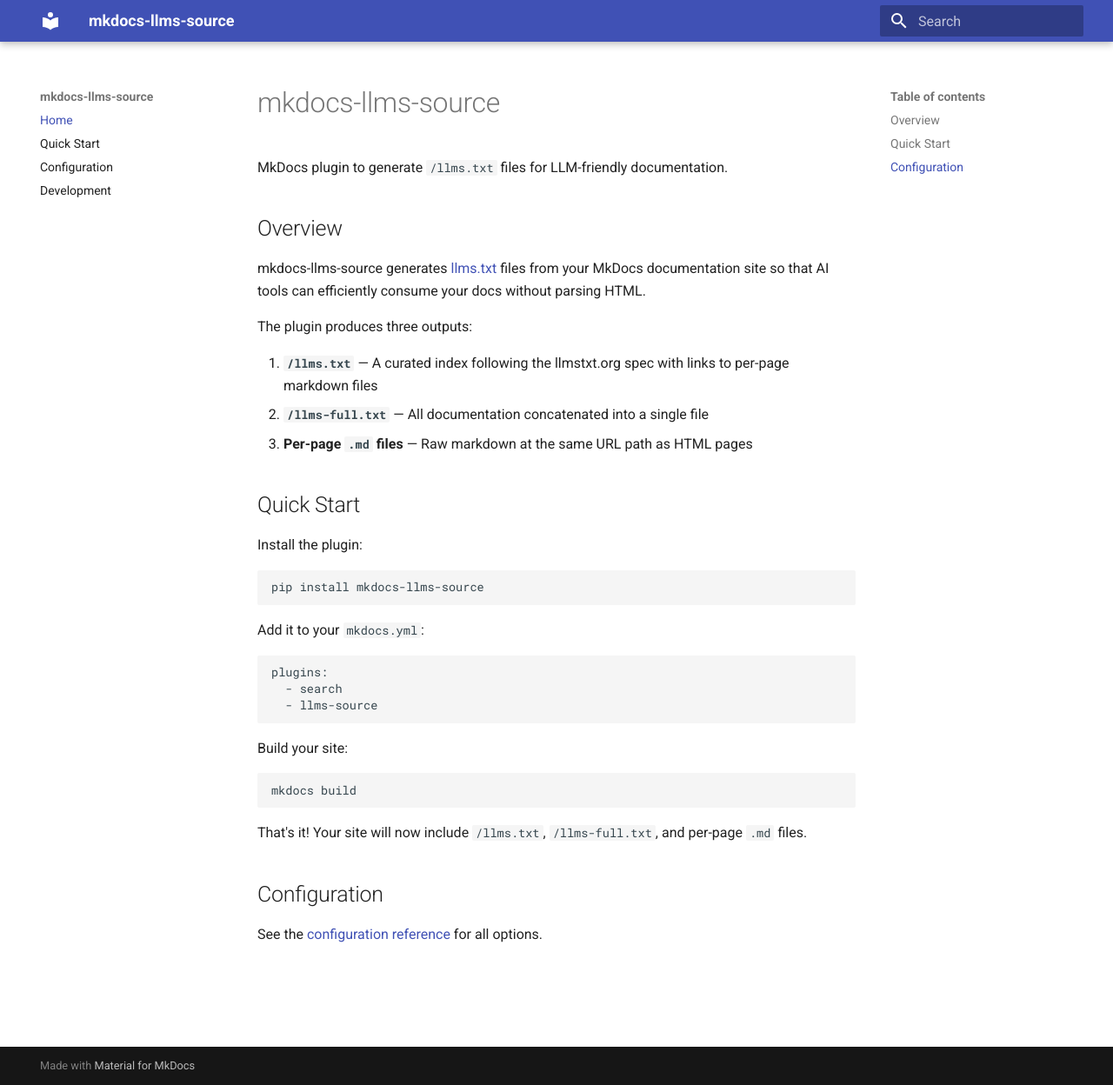
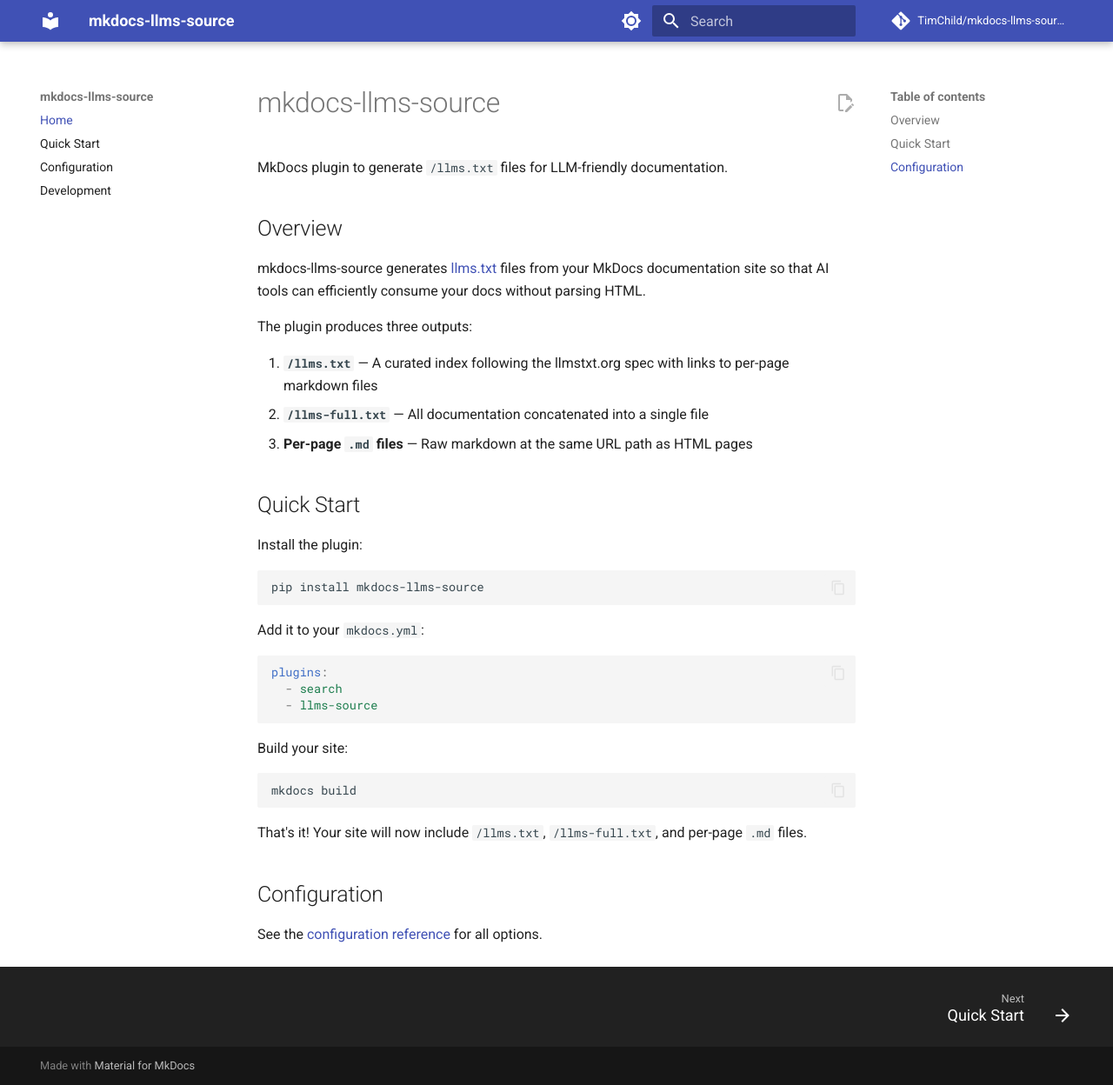
Before and after one commit to TimChild/mkdocs-llms-source, an MkDocs documentation site: the page built from docs/index.md, in a window 1280 px wide and 1248 px high. Shown: the whole window at 87% size. Built offline with MkDocs 1.6.1 and Material for MkDocs 9.7.7, drawn with Linux system fonts in a browser that asks for light colours; comment, search, counter and statistics services are not loaded.

Commit message:
enhance docs site: dark mode, edit links, code copy, nav improvements

```diff
--- a/mkdocs.yml
+++ b/mkdocs.yml
@@ -1,13 +1,53 @@
 site_name: mkdocs-llms-source
 site_url: https://TimChild.github.io/mkdocs-llms-source
 site_description: MkDocs plugin to generate /llms.txt files for LLM-friendly documentation
+repo_url: https://github.com/TimChild/mkdocs-llms-source
+repo_name: TimChild/mkdocs-llms-source
+edit_uri: edit/main/docs/
 
 theme:
   name: material
+  palette:
+    - scheme: default
+      primary: indigo
+      accent: indigo
+      toggle:
+        icon: material/brightness-7
+        name: Switch to dark mode
+    - scheme: slate
+      primary: indigo
+      accent: indigo
+      toggle:
+        icon: material/brightness-4
+        name: Switch to light mode
+  features:
+    - content.action.edit
+    - content.code.copy
+    - navigation.instant
+    - navigation.instant.progress
+    - navigation.footer
+    - navigation.top
+    - search.suggest
+    - search.highlight
+    - toc.follow
 
 plugins:
   - search
   - llms-source
+
+markdown_extensions:
+  - admonition
+  - pymdownx.details
+  - pymdownx.superfences
+  - pymdownx.highlight:
+      anchor_linenums: true
+  - pymdownx.inlinehilite
+  - pymdownx.tabbed:
+      alternate_style: true
+  - toc:
+      permalink: true
+  - attr_list
+  - md_in_html
 
 nav:
   - Home: index.md
```
